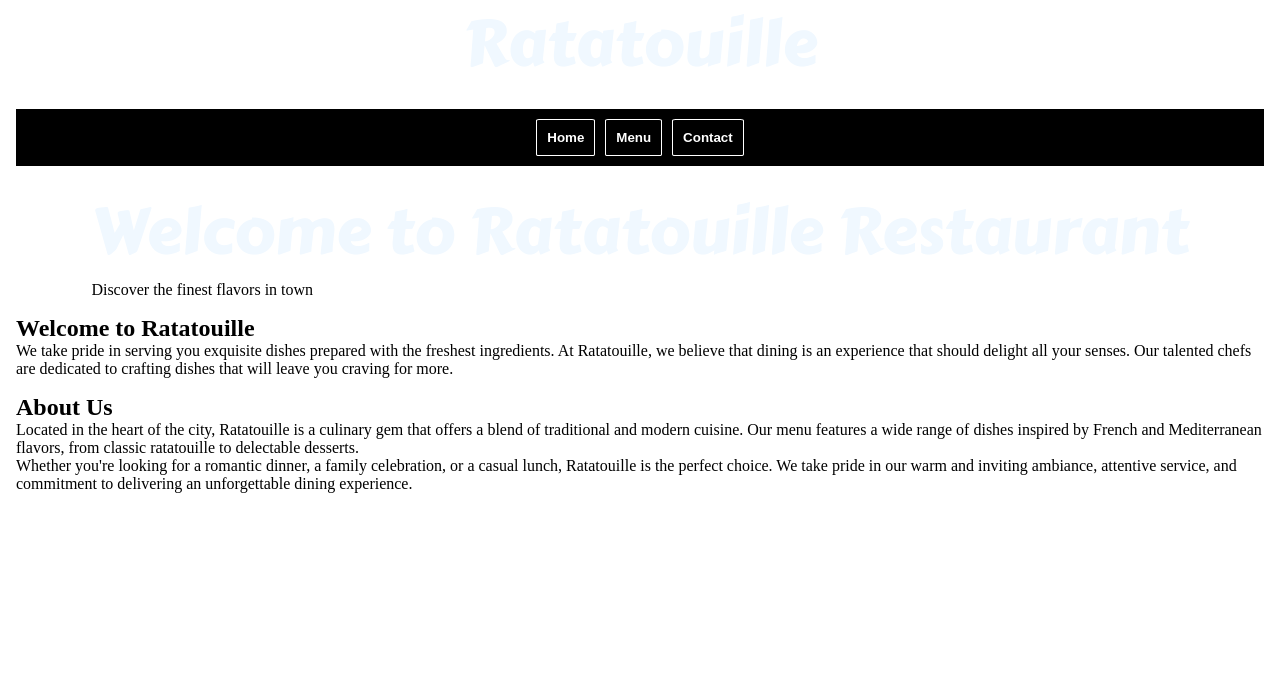
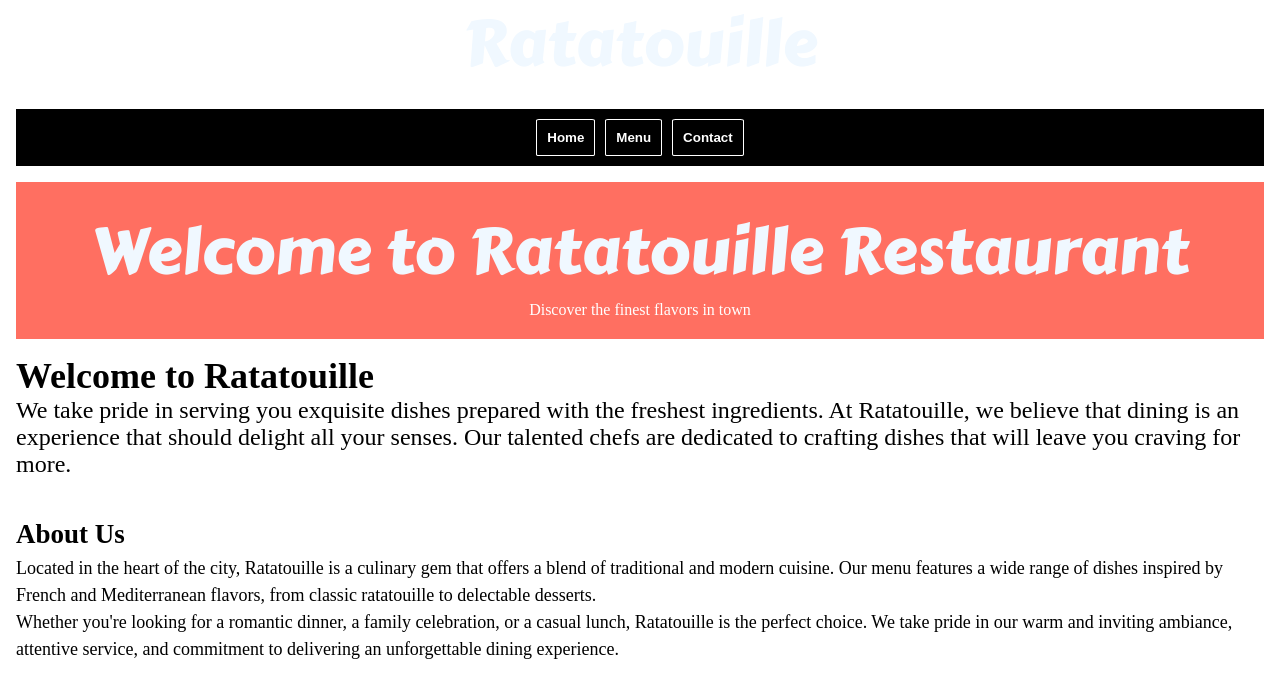
Before and after one commit to hoangvu2002/restaurant-page, a website built with webpack: page dist/index.html in a window 1280 px wide. Shown: the part 204-902 px from the top of the page. Before the commit the page ends 800 px from the top, so only its background shows below. Built offline with Linux system fonts and the light colour scheme.

Commit message:
Add class to welcome and about

```diff
--- a/src/home.js
+++ b/src/home.js
@@ -16,6 +16,7 @@ export default function homeTab() {
     welcomeDesc.textContent = 'We take pride in serving you exquisite dishes prepared with the freshest ingredients. At Ratatouille, we believe that dining is an experience that should delight all your senses. Our talented chefs are dedicated to crafting dishes that will leave you craving for more.';
     welcome.appendChild(welcomeText);
     welcome.appendChild(welcomeDesc);
+    welcome.classList.add('welcome');
     const about = document.createElement('div');
     const aboutHeading = document.createElement('h2');
     const aboutText = document.createElement('p');
@@ -26,6 +27,7 @@ export default function homeTab() {
     about.appendChild(aboutHeading);
     about.appendChild(aboutText);
     about.appendChild(aboutDesc);
+    about.classList.add('about');
     content.appendChild(header);
     content.appendChild(welcome);
     content.appendChild(about);
--- a/src/style.css
+++ b/src/style.css
@@ -60,3 +60,25 @@ h1 {
     scale: 1.2;
     font-weight: bolder;
 }
+
+.header {
+    background-color: #FF6F61;
+    color: white;
+    padding: 20px;
+    text-align: center;
+    width: 100%;
+}
+.container {
+    max-width: 800px;
+    margin: 0 auto;
+    padding: 20px;
+}
+.welcome {
+    font-size: 24px;
+    margin-bottom: 20px;
+}
+.about {
+    font-size: 18px;
+    line-height: 1.5;
+    margin-bottom: 30px;
+}
```
Also changed, not shown: dist/bundle.js.
